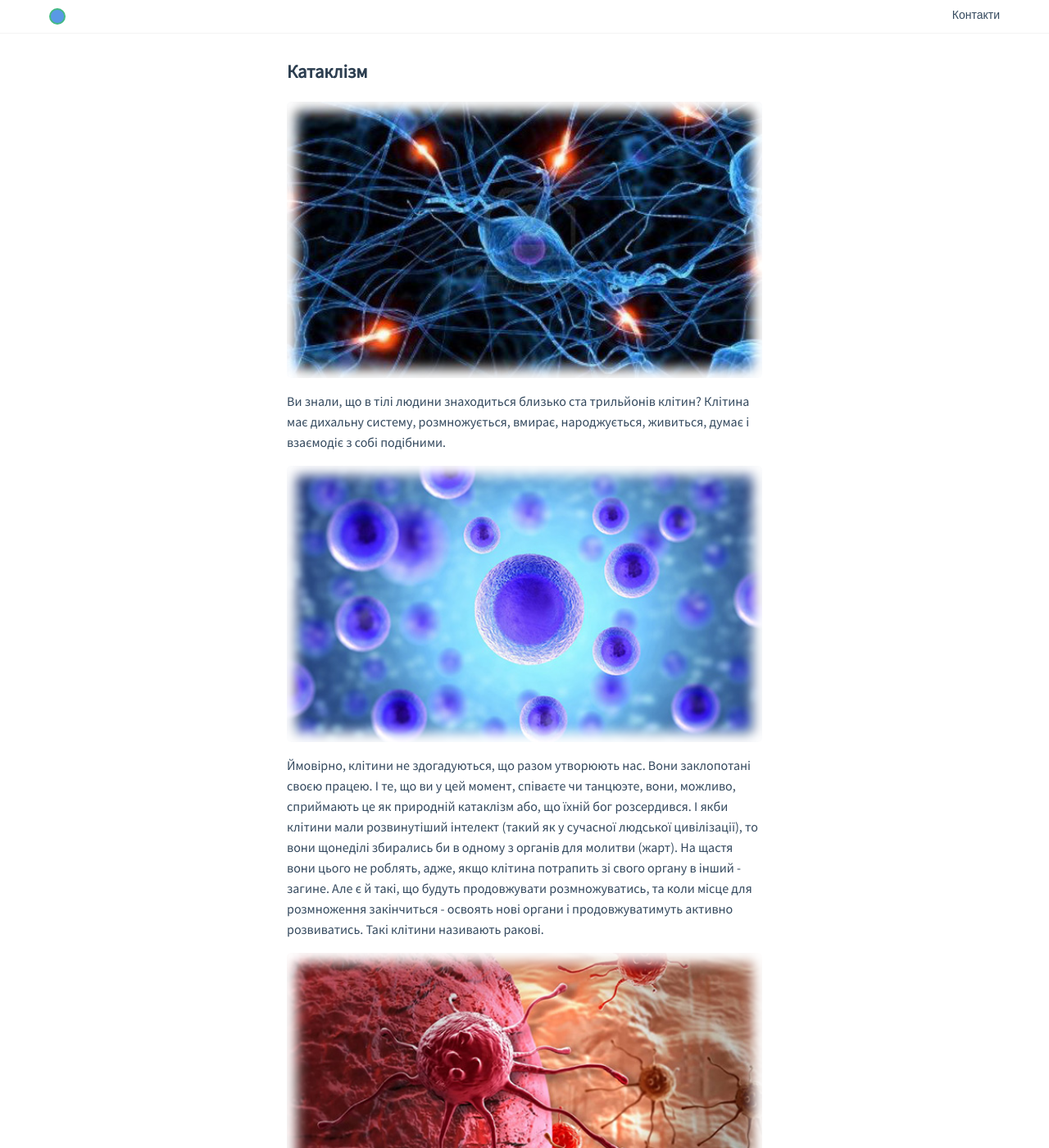
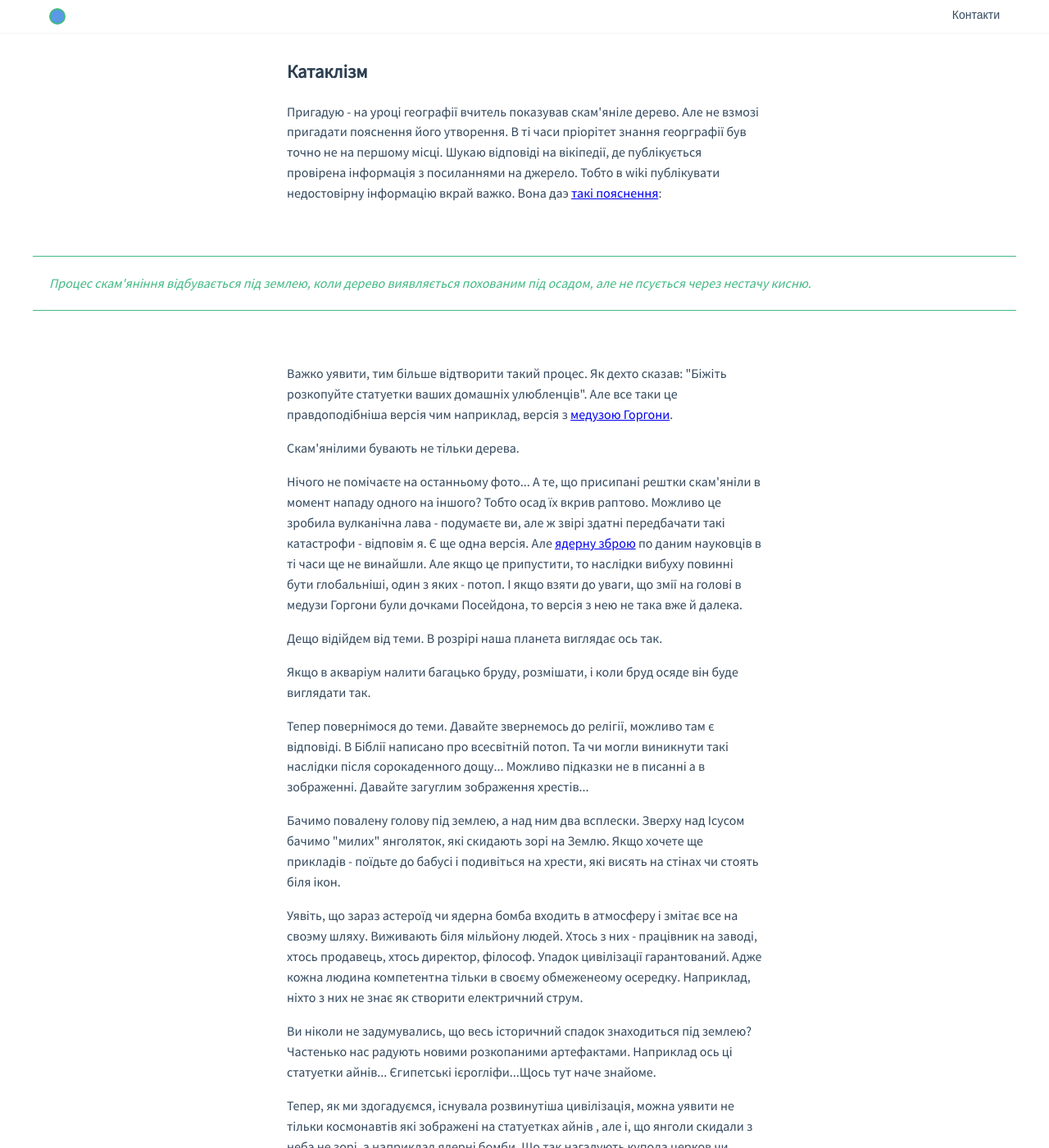
Before and after one commit to seruybrat/test-jekyll, a Jekyll site: the page built from _posts/2007-10-09-cataclysm.markdown, in a window 1280 px wide and 1400 px high. Shown: the whole window at 82% size. Built offline with Jekyll 4.4.1, drawn with Linux system fonts in a browser that asks for light colours; some of the changed text lies outside the part shown.

Commit message:
new post

```diff
--- a/_posts/2007-10-09-cataclysm.markdown
+++ b/_posts/2007-10-09-cataclysm.markdown
@@ -11,142 +11,81 @@ desc: Катаклізм
 	<div class="container">
 		<h1 class="title"> Катаклізм</h1>
 
-		<figure class="figure">
-			<img src="{{site.baseurl}}/img/1.jpg" class="figure__img" alt="Клітина">
-		</figure>
+		<p class="paragraph">
+			Пригадую - на уроці географії вчитель показував скам'яніле дерево. Але не взмозі пригадати пояснення його утворення. В ті часи пріорітет знання георграфії був точно не на першому місці. Шукаю відповіді на вікіпедії, де публікується провірена інформація з посиланнями на джерело. Тобто в wiki публікувати недостовірну інформацію вкрай важко. Вона даэ <a href="https://ru.wikipedia.org/wiki/%D0%9E%D0%BA%D0%B0%D0%BC%D0%B5%D0%BD%D0%B5%D0%BB%D0%BE%D0%B5_%D0%B4%D0%B5%D1%80%D0%B5%D0%B2%D0%BE">такі пояснення</a>:
+		</p>
+	</div>
+	<blockquote class="blockquote">
+		<p class="paragraph">
+			Процес скам'яніння відбувається під землею, коли дерево виявляється похованим під осадом, але не псується через нестачу кисню.
+		</p>
+	</blockquote>
+
+	<div class="container">
 
 		<p class="paragraph">
-			Ви знали, що в тілі людини знаходиться близько ста трильйонів клітин? Клітина має дихальну
-			систему, розмножується, вмирає, народжується, живиться, думає і взаємодіє з собі подібними.
-		</p>
-
-		<figure class="figure">
-			<img src="{{site.baseurl}}/img/2.jpg" class="figure__img" alt="Клітина">
-		</figure>
-
-		<p class="paragraph">
-			Ймовірно, клітини не здогадуються, що разом утворюють нас. Вони заклопотані своєю працею. І те,
-			що ви у цей момент, співаєте чи танцюэте, вони, можливо, сприймають це як природній катаклізм або,
-			що їхній бог розсердився. І якби клітини мали розвинутіший інтелект (такий як у сучасної людської цивілізації),
-			то вони щонеділі збирались би в одному з органів для молитви (жарт). На щастя вони цього не роблять, адже,
-			якщо клітина потрапить зі свого органу в інший - загине. Але є й такі, що будуть продовжувати
-			розмножуватись, та коли місце для розмноження закінчиться - освоять нові органи і продовжуватимуть
-			активно розвиватись. Такі клітини називають ракові.
-		</p>
-
-		<figure class="figure">
-			<img src="{{site.baseurl}}/img/3.jpg" class="figure__img" alt="Клітина">
-		</figure>
-
-		<p class="paragraph">
-			Якщо взяти до уваги <a href="https://uk.wikipedia.org/wiki/%D0%A4%D1%80%D0%B0%D0%BA%D1%82%D0%B0%D0%BB"
-			target="_blank" title="wiki" class="link link_txt">фрактальну</a> (рекурсивну) теорію всесвіту, то можна уявити, що ми теж клітини
-			більшого організму - нашої планети Землі. А вона відповідно клітина сонячної системи і т.д.
-		</p>
-
-		<figure class="figure">
-			<img src="{{site.baseurl}}/img/4.jpg" class="figure__img" alt="Клітина">
-		</figure>
-
-		<p class="paragraph">
-			В Землі більше схожості з людським тілом чим ви думаєте. Вона має свій власний магнітний генератор,
-			так само як і ми. Через наші проміжні клітини навколо кожного нерва постійно проходить електричний струм.
-			Ці лінії називаються енергетичними меридіанами і використовуються в практиці <a
-			href="https://uk.wikipedia.org/wiki/%D0%90%D0%BA%D1%83%D0%BF%D1%83%D0%BD%D0%BA%D1%82%D1%83%D1%80%D0%B0"
-			target="_blank" title="wiki" class="link link_txt">акупунктури</a> (голковколювання)
-			віддавна. Саме на таких енергетичниих меридіанах (<a
-				href="https://uk.wikipedia.org/wiki/%D0%A0%D0%B5%D0%B7%D0%BE%D0%BD%D0%B0%D0%BD%D1%81_%D0%A8%D1%83%D0%BC%D0%B0%D0%BD%D0%B0"
-				target="_blank" title="wiki" class="link link_txt">хвилі Шумана</a>) встановлювали <a
-				href="https://uk.wikipedia.org/wiki/%D0%9C%D0%B5%D0%B3%D0%B0%D0%BB%D1%96%D1%82%D0%B8" target="_blank"
-				title="wiki" class="link link_txt">мегаліти</a> і кам'яні монументи.
-		</p>
-
-		<figure class="figure">
-			<img src="{{site.baseurl}}/img/5.jpg" class="figure__img" alt="Клітина">
-		</figure>
-
-		<figure class="figure">
-			<img src="{{site.baseurl}}/img/6.jpg" class="figure__img" alt="Клітина">
-		</figure>
-
-		<figure class="figure">
-			<img src="{{site.baseurl}}/img/7.jpg" class="figure__img" alt="Клітина">
-		</figure>
-
-		<figure class="figure">
-			<img src="{{site.baseurl}}/img/8.jpg" class="figure__img" alt="Клітина">
-		</figure>
-
-		<p class="paragraph">
-			Клітина помирає своєю запрограмованою смертю (<a href="https://uk.wikipedia.org/wiki/%D0%90%D0%BF%D0%BE%D0%BF%D1%82%D0%BE%D0%B7"
-			target="_blank" title="wiki" class="link link_txt">апоптоз</a>). Але бувають і винятки - коли продукт розпаду клітини викликає запальний процес
-			(<a href="https://uk.wikipedia.org/wiki/%D0%9D%D0%B5%D0%BA%D1%80%D0%BE%D0%B7" target="_blank" title="wiki" class="link link_txt">некроз</a>).
-			Залишається загадкою - чому в один момент людство перейшло з кремації на поховання в землю.
+			Важко уявити, тим більше відтворити такий процес. Як дехто сказав: "Біжіть розкопуйте статуетки ваших домашніх улюбленців". Але все таки це правдоподібніша версія чим наприклад, версія з <a href="https://uk.wikipedia.org/wiki/%D0%9C%D0%B5%D0%B4%D1%83%D0%B7%D0%B0_(%D0%BC%D1%96%D1%84%D0%BE%D0%BB%D0%BE%D0%B3%D1%96%D1%8F)">медузою Горгони</a>.
 		</p>
 
 		<p class="paragraph">
-			На нашій планеті людей теж можна розділити на нормальних клітин і поганих - ракових клітин, останні
-			з яких заповнили майже увесь організм.
-			Наше життя і цілі не співпадають зі здоров'ям нашої планети.
-		</p>
-
-		<figure class="figure">
-			<img src="{{site.baseurl}}/img/9.jpg" class="figure__img" alt="Клітина">
-		</figure>
-
-		<figure class="figure">
-			<img src="{{site.baseurl}}/img/10.jpg" class="figure__img" alt="Клітина">
-		</figure>
-
-		<figure class="figure">
-			<img src="{{site.baseurl}}/img/11.jpg" class="figure__img" alt="Клітина">
-		</figure>
-
-		<figure class="figure">
-			<img src="{{site.baseurl}}/img/12.jpg" class="figure__img" alt="Клітина">
-		</figure>
-
-		<p class="paragraph">
-			Мало хто задумується про істинне Я, свою божественність. Ми загубили себе..
-		</p>
-	</div>
-
-
-	<blockquote class="blockquote">
-
-		<p class="paragraph">
-			«Русь изначальная»:
+			Скам'янілими бувають не тільки дерева.
 		</p>
 
 		<p class="paragraph">
-			- Значит ты говоришь коли я приму твою веру меня возьмут в рай?
-		</p>
-		<p class="paragraph">
-			- Да. Крестись и ты будешь спасён.
-		</p>
-		<p class="paragraph">
-			- А предки наши: матери, отцы, деды, что не знали веры твоей, они где? В раю?
-		</p>
-		<p class="paragraph">
-			- Нет. Они в аду. Горят вечным пламенем. Спешите же обратится к истинной вере. Никто не ведает своего часа.
-			Сам Бог говорит с вами через моё посредство. Спешите, иначе ад, огонь и гибель всего вашего семени.
-		</p>
-		<p class="paragraph">
-			- Ты думай чему учишь. Родичи мои честно жили. В чём же их вина?
-		</p>
-		<p class="paragraph">
-			- Я говорил о господнем гневе в любовной заботе о ваших душах. Ты меня не понял. Позволь мне остаться среди
-			вас, говорить с вами и ты захочешь, чтобы вера Христова пришла на Рось.
+			Нічого не помічаєте на останньому фото... А те, що присипані рештки скам'яніли в момент нападу одного на іншого? Тобто осад їх вкрив раптово. Можливо це зробила вулканічна лава - подумаєте ви, але ж звірі здатні передбачати такі катастрофи - відповім я. Є ще одна версія. Але <a href="https://uk.wikipedia.org/wiki/%D0%AF%D0%B4%D0%B5%D1%80%D0%BD%D0%B0_%D0%B7%D0%B1%D1%80%D0%BE%D1%8F">ядерну зброю</a> по даним науковців в ті часи ще не винайшли. Але якщо це припустити, то наслідки вибуху повинні бути глобальніші, один з яких - потоп. І якщо взяти до уваги, що змії на голові в медузи Горгони були дочками Посейдона, то версія з нею не така вже й далека.
 		</p>
 
-	</blockquote>
+		<p class="paragraph">
+			Дещо відійдем від теми. В розрірі наша планета виглядає ось так.
+		</p>
 
-	<div class="container">
 		<p class="paragraph">
-			Всі релігії схожі між собою і пояснюються  астрологічними подіями (космічний переворот, затемнення сонця і т.д).
-			Але з часом їх перетрактували під власні потреби, щоб з нас зробити рабів. І ми, розуміючи суть сучасної релігії,
-			продовжуєм дотримуватись цих насаджених обрядів. Стадо баранів рубає, корчує, рве, осушує наші справжні Храми,
-			і вірить у життя в едемі христа...
+			Якщо в акваріум налити багацько бруду, розмішати, і коли бруд осяде він буде виглядати так.
+		</p>
+
+		<p class="paragraph">
+			Тепер повернімося до теми. Давайте звернемось до релігії, можливо там є відповіді. В Біблії написано про всесвітній потоп. Та чи могли виникнути такі наслідки після сорокаденного дощу...
+			Можливо підказки не в писанні а в зображенні. Давайте загуглим зображення хрестів...
+		</p>
+
+
+		<p class="paragraph">
+			Бачимо повалену голову під землею, а над ним два всплески. Зверху над Ісусом бачимо "милих" янголяток, які скидають зорі на Землю.
+			Якщо хочете ще прикладів - поїдьте до бабусі і подивіться на хрести, які висять на стінах чи стоять біля ікон.
+		</p>
+
+		<p class="paragraph">
+			Уявіть, що зараз астероїд чи ядерна бомба входить в атмосферу і змітає все на своэму шляху. Виживають біля мільйону людей. Хтось з них - працівник на заводі, хтось продавець, хтось директор, філософ. Упадок цивілізації гарантований. Адже кожна людина компетентна тільки в своєму обмеженеому осередку. Наприклад, ніхто з них не знає як створити електричний струм.
+		</p>
+
+		<p class="paragraph">
+			Ви ніколи не задумувались, що весь історичний спадок знаходиться під землею? Частенько нас радують новими розкопаними артефактами. Наприклад ось ці статуетки айнів...
+			Єгипетські ієрогліфи...Щось тут наче знайоме.
+		</p>
+
+		<p class="paragraph">
+			Тепер, як ми здогадуємся, існувала розвинутіша цивілізація, можна уявити не тільки космонавтів які зображені на статуетках айнів , але і, що янголи скидали з неба не зорі, а наприклад ядерні бомби. Що так нагадують купола церков чи..
+		</p>
+
+		<p class="paragraph">
+			До речі, архітектура може більше розповісти нам. Давайте розглянем пару стареньких будинків.
+		</p>
+
+		<p class="paragraph">
+			Якщо ці урни для квітів, то чому вони закриті і з траурною символікою?
+			Що хотіли нам передати архітектори... А це вже фото з усього світу.
+		</p>
+
+		<p class="paragraph">
+			А ось будьте добрі стародавні заводи (як пояснюють нам історики). Що ж то за заводи з <a href="https://vbuddisme.ru/wiki/%D0%9A%D0%BE%D0%BB%D0%B5%D1%81%D0%BE_%D0%A1%D0%B0%D0%BD%D1%81%D0%B0%D1%80%D1%8B">колесами Сансари</a> і печами. Що там спалювали?
+		</p>
+
+		<p class="paragraph">
+			Не тільки в архітектурі, а й в мистецтві нам залишили підказки. Художники епохи відродження(підходяща назва) залишили нам дещо.
+		</p>
+
+		<p class="paragraph">
+			Підказки перед нами потрібно лиш змінити призму сприйняття...
 		</p>
 	</div>
 
```
